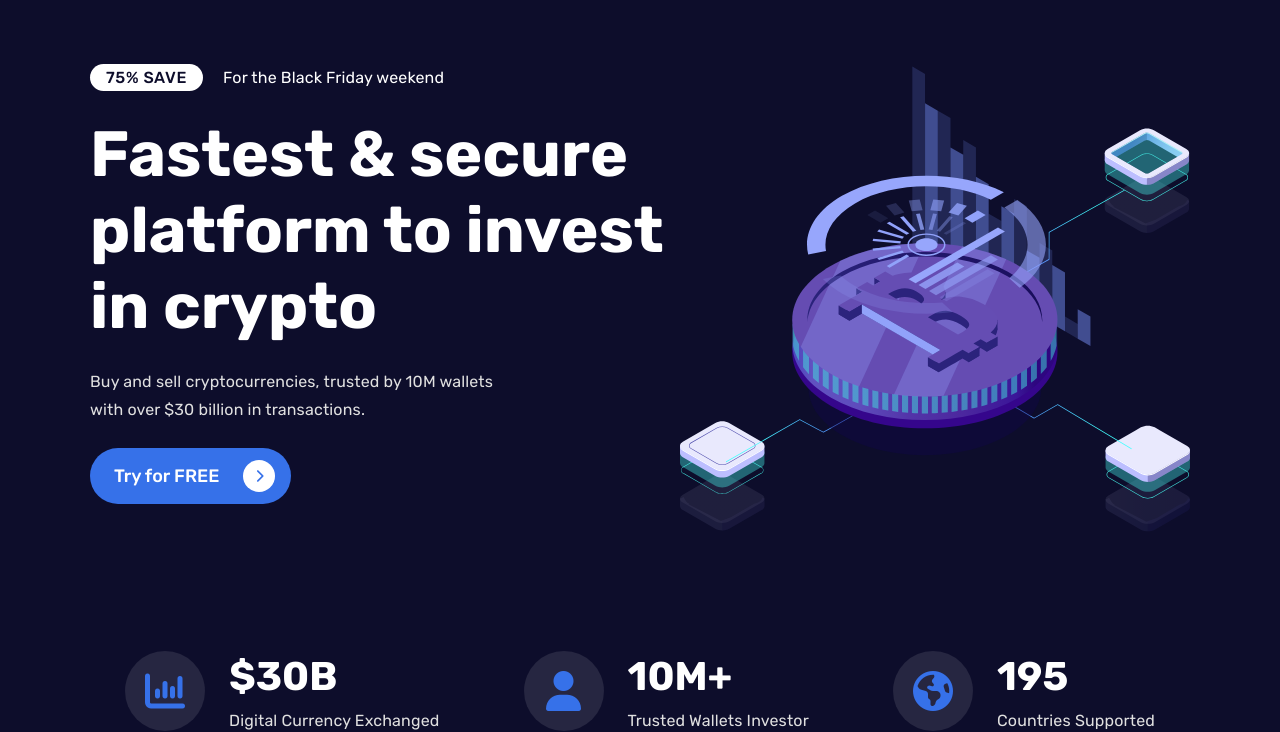
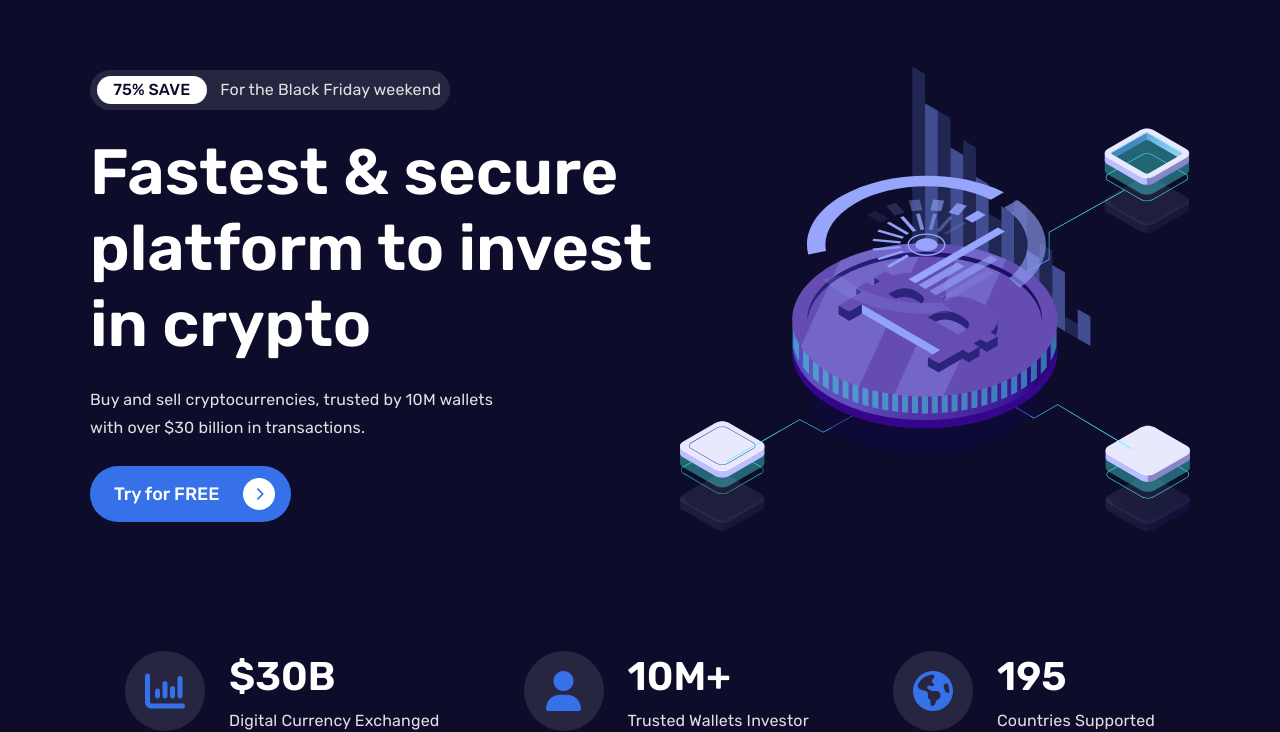
Before and after one commit to yuliiiah/personal-projects, a plain HTML site: page crappo-landing/index.html in a window 1280 px wide. Shown: the part 79-811 px from the top of the page. Drawn offline with Linux system fonts and the light colour scheme.

Commit message:
Fix the hero subtitle

```diff
--- a/crappo-landing/css/main.css
+++ b/crappo-landing/css/main.css
@@ -123,6 +123,45 @@ a {
 
 .hero-img {
   width: 510px;
+}
+
+.hero-subtitle {
+  display: inline-flex;
+  align-items: center;
+  justify-content: space-around;
+  width: 360px;
+  height: 40px;
+  font-weight: 500;
+  letter-spacing: 0.04em;
+  background: rgba(255, 255, 255, 0.1);
+  color: var(--color-primary);
+  border-radius: 32px;
+  padding-right: 2px;
+  margin: 0;
+}
+
+.hero-subtitle-pill {
+  width: 110px;
+  text-transform: uppercase;
+  text-align: center;
+  background-color: #ffffff;
+  border-radius: 32px;
+}
+
+.hero-subtitle-pill.body-text {
+  color: var(--color-primary);
+  font-weight: 500;
+}
+
+.hero-subtitle-bg {
+  font-weight: 500;
+  letter-spacing: 0.04em;
+  text-transform: uppercase;
+  background-color: var(--color-neutral-white);
+  color: var(--color-primary);
+  padding: 4px 16px;
+  margin-right: 16px;
+  border-radius: 32px;
 }
 
 .stats-section-wrapper {
@@ -372,6 +411,10 @@ a {
   padding: 48px;
 }
 
+.subscribe-pane .body-text {
+  color: var(--color-neutral-white);
+}
+
 .subscribe-form-input {
   width: 370px;
   background-color: inherit;
@@ -553,37 +596,21 @@ a {
   color: var(--color-accent);
 }
 
-.subtitle-dark {
-  color: var(--color-neutral-white);
-}
-
-.subtitle-light {
-  font-weight: 500;
-  letter-spacing: 0.04em;
-  text-transform: uppercase;
-  background-color: var(--color-neutral-white);
-  color: var(--color-primary);
-  padding: 4px 16px;
-  margin-right: 16px;
-  border-radius: 32px;
-}
-
 .heading {
   font-family: 'Rubik';
   font-style: normal;
-  font-weight: 700;
+  font-weight: 600;
 }
 
 .heading-1 {
   font-size: 64px;
   line-height: 76px;
-  margin-top: 24px;
 }
 
 .heading-2 {
   font-size: 40px;
   line-height: 150%;
-  margin-top: 24px 0;
+  margin-top: 10px 0;
 }
 
 .heading-3 {
--- a/crappo-landing/index.html
+++ b/crappo-landing/index.html
@@ -8,7 +8,7 @@
 
   <link rel="preconnect" href="https://fonts.googleapis.com">
   <link rel="preconnect" href="https://fonts.gstatic.com" crossorigin>
-  <link href="https://fonts.googleapis.com/css2?family=Inter:wght@600&family=Rubik:wght@400;500;700&display=swap"
+  <link href="https://fonts.googleapis.com/css2?family=Inter:wght@600&family=Rubik:wght@400;500;600;700&display=swap"
     rel="stylesheet">
 
   <link rel="stylesheet" href="./css/main.css">
@@ -52,9 +52,9 @@
         <div class="content-container">
           <section class="hero-container">
             <div class="hero-text">
-              <div class="hero-subtitle">
-                <span class="body-text subtitle-light">75% SAVE</span>
-                <span class="body-text subtitle-dark">For the Black Friday weekend</span>
+              <div class="body-text hero-subtitle">
+                <span class="body-text hero-subtitle-pill">75% SAVE</span>
+                <span>For the Black Friday weekend</span>
               </div>
               <h1 class="heading heading-1">Fastest & secure platform to invest in crypto</h1>
               <p class="body-text">Buy and sell cryptocurrencies, trusted by 10M wallets <br> with over $30 billion
```
